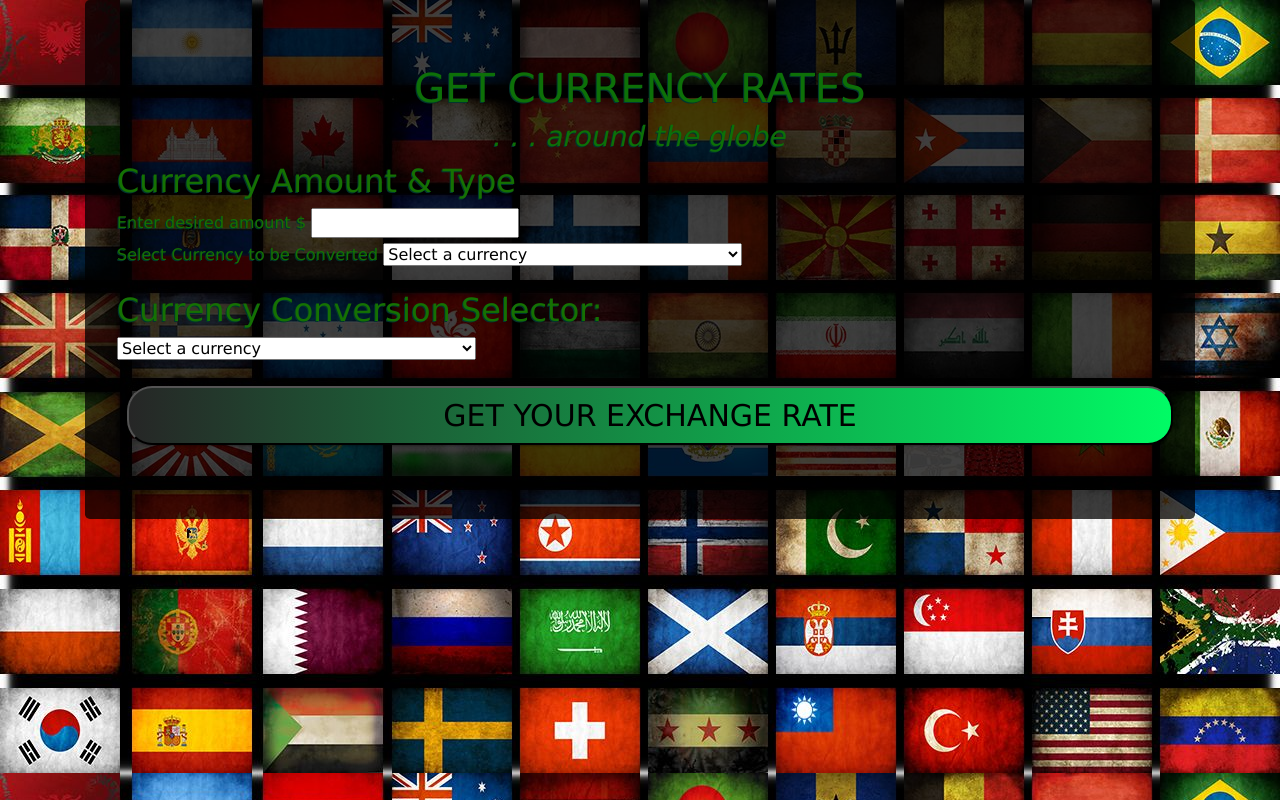
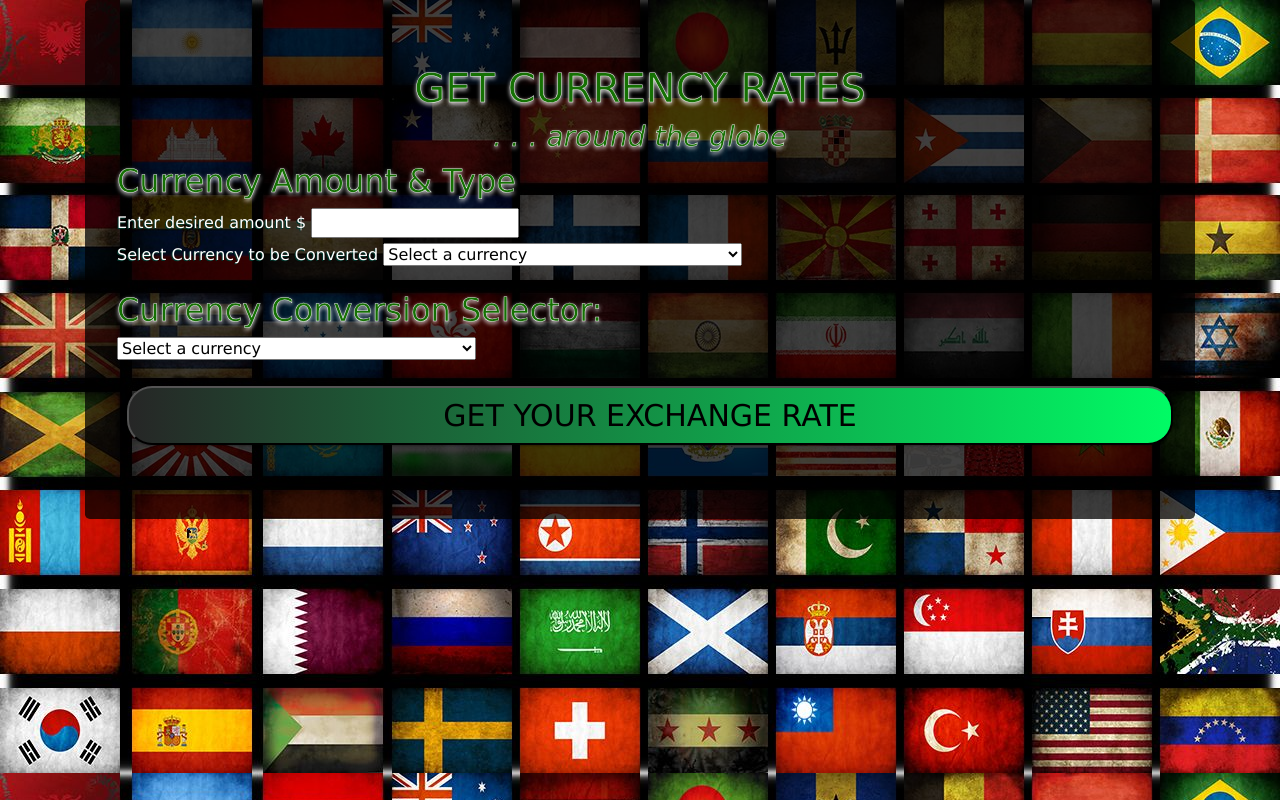
Before and after one commit to Gabeaya/Exchange-Rate-API, a website built with webpack: page src/index.html in a window 1280 px wide. Built offline with nearby package versions, Linux system fonts and the light colour scheme.

Commit message:
Change the label color to white.

```diff
--- a/src/css/styles.css
+++ b/src/css/styles.css
@@ -1,7 +1,11 @@
 h1, h3 {
   text-align: center;
   background-size: cover;
-  color: rgb(13, 112, 8);
+}
+h1, h3, h2{
+  color: rgb(21, 113, 3);
+  -webkit-text-stroke: .5px #f2f4f3;
+  text-shadow: 0px 2px 4px rgb(241, 241, 241);
 }
 body {
   background-image: url(../../assests/images/flags.jpeg);
@@ -9,9 +13,10 @@ body {
 }
 .jumbotron {
   background-color: rgba(0, 0, 0, 0.747);
-  color: rgb(21, 113, 3);
+  color: rgb(255, 255, 255);
   text-shadow: -1px 1px rgb(1, 55, 45);
 }
+
 
 #exchangeRate {
   background-image: linear-gradient(to right, #262626 0%, #00ff66 51%, #282a2b 100%);
```
